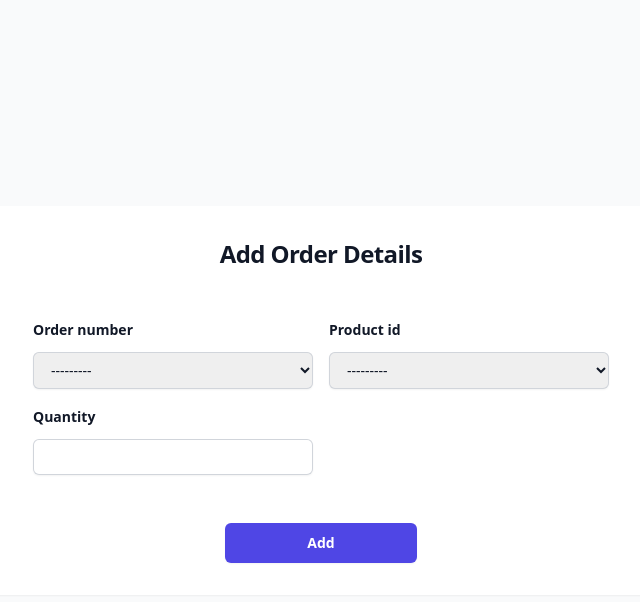
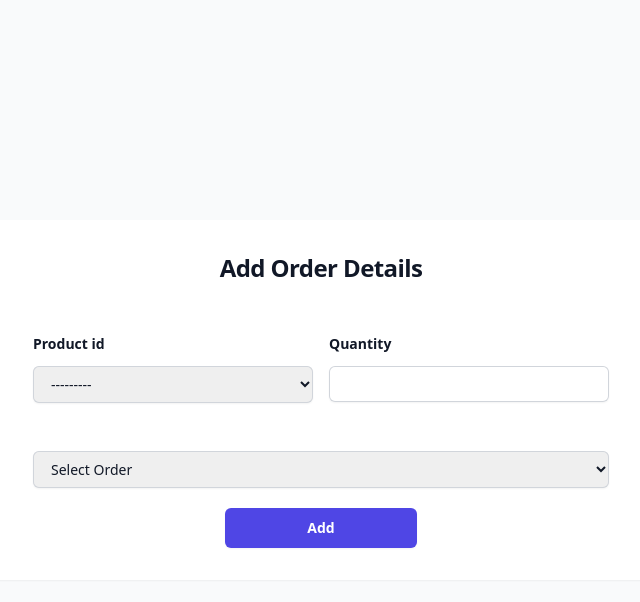
Before and after one commit to Samhernesp/PolyglotSystem, a Django app: page /orderDetail/ in a window 1280 px wide. Shown: the top 602 px of the page, without its empty margins (319-959 px from the left). Run offline with Django 4.2, Linux system fonts and the light colour scheme; a user stored in the database is signed in; tables that the repository leaves empty hold one stand-in row (values such as "Sample post").

Commit message:
Add function of adding order details

```diff
--- a/accounts/views.py
+++ b/accounts/views.py
@@ -49,10 +49,10 @@
                 if client is None:
                     client = Client(client_id=str(customer.customer_id))
                     client.save()
-                    return redirect('/registerOrder')
+                    return redirect('/')
 
                 else:
-                    return redirect('/registerOrder')
+                    return redirect('/')
     else:
         form = LoginForm()
     return render(request, 'login.html', {'form': form})
--- a/clients/forms.py
+++ b/clients/forms.py
@@ -15,7 +15,7 @@
 class OrderDetailForm(forms.ModelForm):
     class Meta:
         model = OrderDetail
-        fields = ['order_number', 'product_id', 'quantity']
+        fields = ['product_id', 'quantity']
 
     def __init__(self, *args, **kwargs):
             super(OrderDetailForm, self).__init__(*args, **kwargs)
--- a/clients/templates/landing_page.html
+++ b/clients/templates/landing_page.html
@@ -24,7 +24,9 @@
         <nav>
 
             <ul class="nav-links">
-                <li><a href="{% url 'aditionalData' %}">Información Adicional</a></li>
+                <li><a href="{% url 'aditionalData' %}">Additional Information</a></li>
+                <li><a href="{% url 'orderDetail' %}">Products</a></li>
+
             </ul>
         </nav>
 
--- a/clients/templates/registerOrderDetail.html
+++ b/clients/templates/registerOrderDetail.html
@@ -8,10 +8,12 @@
 <body style="height: 100vh;" class="flex bg-gray-50 items-center justify-center">
     <div class="max-w-2xl bg-white flex flex-col rounded-md shadow-sm py-8 px-6 sm:px-12 w-10/12">
         <h1 class="mb-12 text-center text-lg font-bold tracking-tight text-gray-900 sm:text-2xl">Add Order Details</h1>
-        <form method="POST">
+        <form method="POST" action="{% url 'orderDetail' %}">
             {% csrf_token %}
 
             <div class="grid grid-cols-1 sm:grid-cols-2 gap-4 mb-12">
+
+
                 {% for field in form %}
                 <div>
                     <label class="block text-sm font-semibold leading-6 text-gray-900">{{field.label}}</label>
@@ -21,6 +23,19 @@
                 </div>
                 {% endfor %}
             </div>
+
+            <label for="order_select" class="sr-only">Select Order</label>
+            <select id="order_select"  name="order_select"
+                class="focus:outline-none block w-full rounded-md border-0 px-3.5 py-2 text-gray-900 shadow-sm ring-1 ring-inset ring-gray-300 placeholder:text-gray-400 focus:ring-2 focus:ring-inset focus:ring-indigo-600 sm:text-sm sm:leading-6 mb-5">
+
+                <option selected>Select Order</option>
+
+
+                {% for order in orders %}
+                    <option value="{{ order.order_number }}">Order # {{ order.order_number }} Date : {{ order.order_date }}</option>
+                {% endfor %}
+
+            </select>
 
 
             <div class="flex flex-col items-center">
--- a/clients/templates/register_couple.html
+++ b/clients/templates/register_couple.html
@@ -17,11 +17,11 @@
             <p class="">Select Couple:</p>
 
 
-            <label for="client_select" class="sr-only">Seleccionar pareja</label>
+            <label for="client_select" class="sr-only">Select Couple</label>
             <select id="client_select"  name="client_select"
                 class="focus:outline-none block w-full rounded-md border-0 px-3.5 py-2 text-gray-900 shadow-sm ring-1 ring-inset ring-gray-300 placeholder:text-gray-400 focus:ring-2 focus:ring-inset focus:ring-indigo-600 sm:text-sm sm:leading-6 mb-5">
 
-                <option selected>Seleccionar cliente</option>
+                <option selected>Select Couple</option>
 
 
                 {% for client in clients %}
--- a/clients/views.py
+++ b/clients/views.py
@@ -79,17 +79,21 @@
 
     def get(self, request):
         form = self.form_class()
+        customer = Customer.objects.filter(user=request.user).first()
+        orders = Orders.objects.filter(customer_id=customer.customer_id)
+
         return render(request, 'registerOrderDetail.html', {'form': form})
 
     def post(self, request):
         form = self.form_class(request.POST)
         if form.is_valid():
+
+            customer = Customer.objects.filter(user=request.user).first()
+            order = Orders.objects.filter(customer_id=customer.customer_id).first()
             orderDetail = OrderDetail()
-            orderDetail.order_number = form.cleaned_data['order_number']
+            orderDetail.order_number = order
 
-            order = Orders.objects.filter(order_number=orderDetail.order_number.order_number).first()
-            customer_id = order.customer_id.customer_id
-            client = Client.objects(client_id=str(customer_id)).first()
+            client = Client.objects(client_id=str(customer.customer_id)).first()
 
             orderDetail.product_id = form.cleaned_data['product_id']
             orderDetail.quantity = form.cleaned_data['quantity']
@@ -97,7 +101,6 @@
             product = Products.objects.filter(product_id=orderDetail.product_id.product_id).first()
 
             if client:
-                print("entrooo")
                 if client.discount:
                     price = float(product.selling_price) * int(orderDetail.quantity)
 
```
